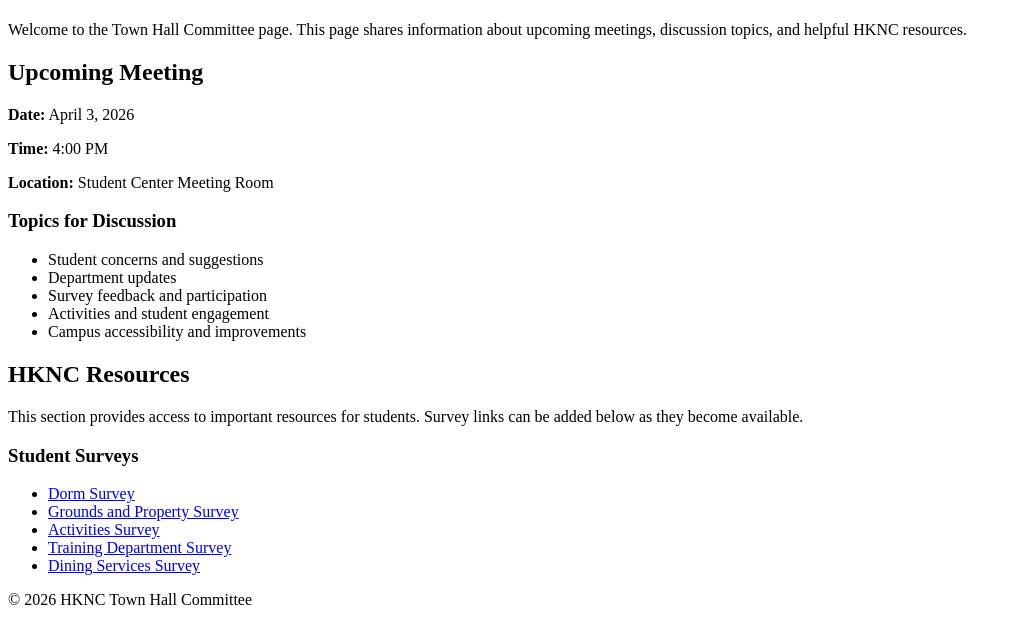
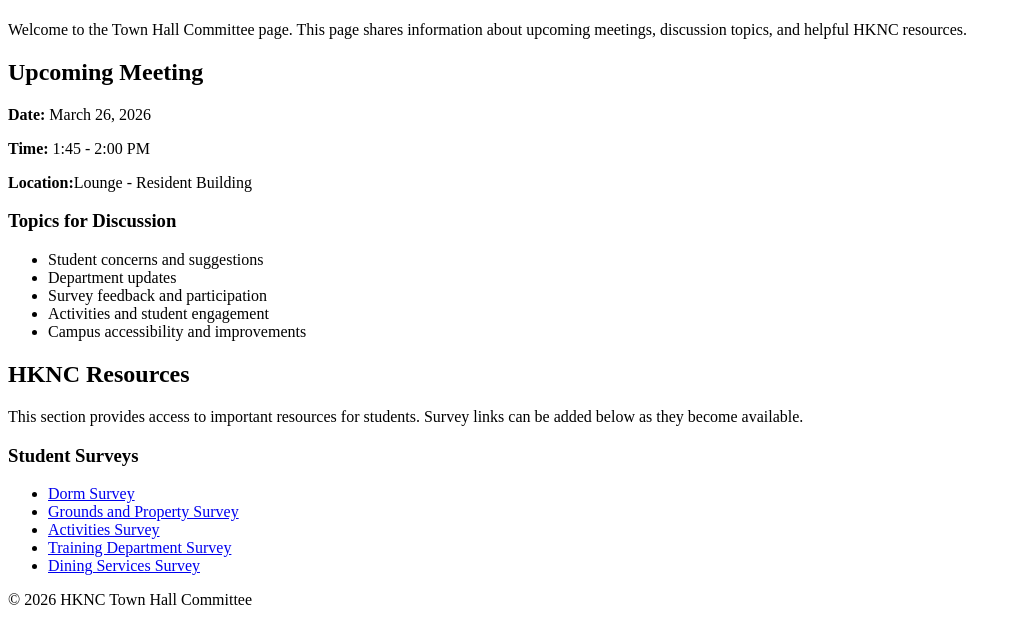
Before and after one commit to Clemzon/HKNC_Today, a plain HTML site: page pages/thc_page.html in a window 1280 px wide. Shown: the part 59-702 px from the top of the page, without its empty margins (0-1021 px from the left). Drawn offline with Linux system fonts and the light colour scheme.

Commit message:
updated meeting date

```diff
--- a/pages/thc_page.html
+++ b/pages/thc_page.html
@@ -17,9 +17,9 @@
   <main>
     <section aria-labelledby="upcoming-meeting-heading">
       <h2 id="upcoming-meeting-heading">Upcoming Meeting</h2>
-      <p><strong>Date:</strong> April 3, 2026</p>
-      <p><strong>Time:</strong> 4:00 PM</p>
-      <p><strong>Location:</strong> Student Center Meeting Room</p>
+      <p><strong>Date:</strong> March 26, 2026</p>
+      <p><strong>Time:</strong> 1:45 - 2:00 PM</p>
+      <p><strong>Location:</strong>Lounge - Resident Building </p>
 
       <h3>Topics for Discussion</h3>
       <ul>
```
